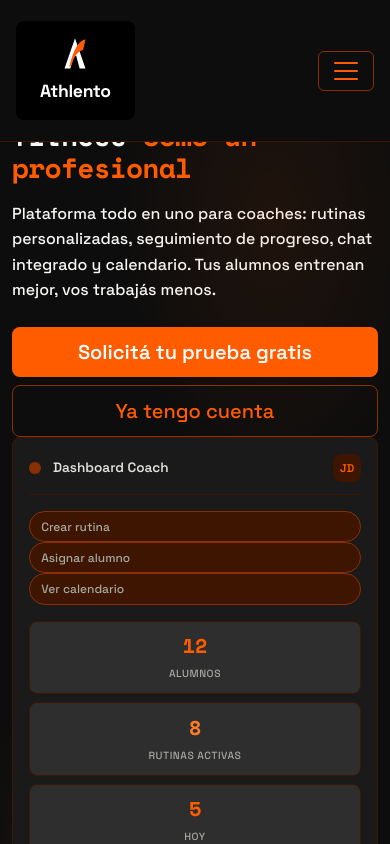
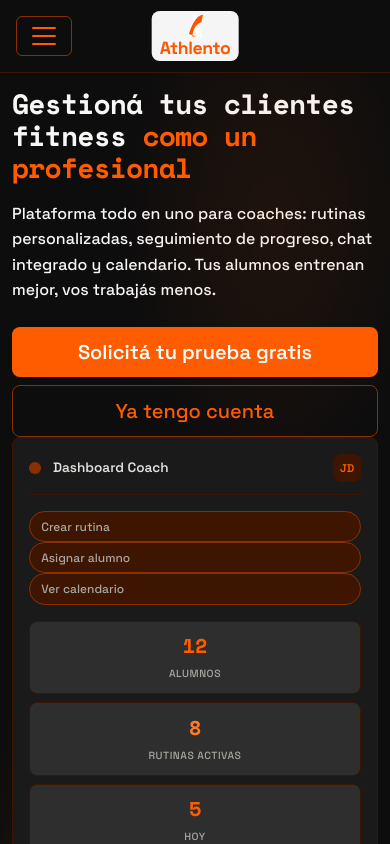
Before and after one commit to FDenisienia/Fitness, a React (Vite) app: page / in a window 390 px wide. Shown: the top 844 px of the page. Built offline with nearby package versions, Linux system fonts and the light colour scheme; no server answers.

Commit message:
Logo: compacto en header, centrado en mobile, colores blanco/naranja
Made-with: Cursor

```diff
--- a/src/components/AthlentoLogo.jsx
+++ b/src/components/AthlentoLogo.jsx
@@ -1,8 +1,8 @@
 import React from 'react';
 
 /**
- * Logo Athlento - icono estilizado A con swoosh naranja
- * Diseño: fondo blanco/gris claro + naranja (#FF5C00)
+ * Logo Athlento - A estilizada: blanco + naranja (#FF5500)
+ * Base blanca con cutout, swoosh naranja curvo + pata derecha
  */
 function LogoIcon({ className, size = 48 }) {
   return (
@@ -13,15 +13,15 @@ function LogoIcon({ className, size = 48 }) {
       className={className}
       aria-hidden="true"
     >
-      {/* Base blanca: A con triángulo superior y pata izquierda */}
+      {/* Base blanca: A con triángulo y cutout central (barra horizontal) */}
       <path
         fill="#FFFFFF"
-        d="M24 2 L6 54 L16 54 L22 32 L26 32 L32 54 L42 54 Z M20 24 L28 24 L24 16 Z"
+        d="M24 0 L4 56 L18 56 L22 36 L26 36 L30 56 L44 56 Z M20 26 L28 26 L24 18 Z"
       />
-      {/* Swoosh naranja: arco dinámico + pata derecha del A */}
+      {/* Swoosh naranja: arco curvo ascendente + pata diagonal derecha */}
       <path
-        fill="var(--orange, #FF5C00)"
-        d="M14 52 Q24 8 42 4 L38 22 Q24 26 18 48 Z"
+        fill="#FF5500"
+        d="M10 48 Q24 4 44 2 L40 20 Q26 24 20 44 L18 54 L28 54 Z"
       />
     </svg>
   );
@@ -29,30 +29,16 @@ function LogoIcon({ className, size = 48 }) {
 
 /**
  * Logo completo: icono + texto "Athlento"
- * Variante: full (fondo negro, centrado) | inline (para navbar)
+ * Colores: blanco + naranja #FF5500, fondo gris claro #F5F5F5
  */
-export default function AthlentoLogo({ variant = 'full', size = 'md', className = '' }) {
-  const iconSizes = { sm: 28, md: 36, lg: 48 };
+export default function AthlentoLogo({ size = 'md', className = '' }) {
+  const iconSizes = { xs: 20, sm: 28, md: 36, lg: 48 };
   const iconSize = iconSizes[size] ?? iconSizes.md;
-
-  const content = (
-    <>
-      <LogoIcon size={iconSize} />
-      <span className="athlento-logo-text">Athlento</span>
-    </>
-  );
-
-  if (variant === 'inline') {
-    return (
-      <div className={`athlento-logo athlento-logo--inline ${className}`}>
-        {content}
-      </div>
-    );
-  }
 
   return (
     <div className={`athlento-logo athlento-logo--full ${className}`}>
-      {content}
+      <LogoIcon size={iconSize} />
+      <span className="athlento-logo-text">Athlento</span>
     </div>
   );
 }
--- a/src/components/PublicLayout.jsx
+++ b/src/components/PublicLayout.jsx
@@ -32,7 +32,7 @@ export default function PublicLayout() {
         >
           <Container fluid className="px-3 px-lg-4">
             <Navbar.Brand as={Link} to="/" className="d-flex align-items-center">
-              <AthlentoLogo variant="full" size="sm" />
+              <AthlentoLogo size="xs" />
             </Navbar.Brand>
             <Navbar.Toggle aria-controls="public-nav" />
             <Navbar.Collapse id="public-nav" className="navbar-landing-collapse">
@@ -67,7 +67,7 @@ export default function PublicLayout() {
       <Navbar expand="lg" className="navbar-landing py-3" collapseOnSelect>
         <Container fluid className="px-3 px-lg-4">
           <Navbar.Brand as={Link} to="/" className="d-flex align-items-center">
-            <AthlentoLogo variant="full" size="sm" />
+            <AthlentoLogo size="xs" />
           </Navbar.Brand>
           <Navbar.Toggle aria-controls="public-nav" />
           <Navbar.Collapse id="public-nav" className="justify-content-end">
--- a/src/components/SidebarLayout.jsx
+++ b/src/components/SidebarLayout.jsx
@@ -78,7 +78,7 @@ export default function SidebarLayout({ basePath, role }) {
         aria-hidden="true"
       />
 
-      {/* Header móvil - ancho completo, sin superposiciones */}
+      {/* Header móvil - ancho completo, logo centrado */}
       <header className="mobile-header">
         <button
           type="button"
@@ -91,12 +91,15 @@ export default function SidebarLayout({ basePath, role }) {
           <span className="sidebar-toggle-bar" />
           <span className="sidebar-toggle-bar" />
         </button>
-        <AthlentoLogo variant="full" size="sm" className="mobile-header-brand" />
+        <div className="mobile-header-brand-wrap">
+          <AthlentoLogo size="xs" className="mobile-header-brand" />
+        </div>
+        <div className="mobile-header-spacer" aria-hidden="true" />
       </header>
 
       <aside className={`sidebar ${sidebarOpen ? 'sidebar-open' : ''}`}>
         <div className="sidebar-brand">
-          <AthlentoLogo variant="full" size="sm" />
+          <AthlentoLogo size="sm" />
         </div>
         <Nav className="flex-column sidebar-nav py-3">
           {items.map(({ to, label, exact }) => (
--- a/src/styles/index.css
+++ b/src/styles/index.css
@@ -342,11 +342,24 @@ a {
   border-bottom: 0.5px solid var(--border-subtle);
 }
 
+.mobile-header-brand-wrap {
+  flex: 1;
+  display: flex;
+  justify-content: center;
+  align-items: center;
+  min-width: 0;
+}
+
 .mobile-header-brand {
   color: var(--white-pure);
   font-weight: 700;
   font-size: 1.1rem;
   font-family: var(--font-display);
+}
+
+.mobile-header-spacer {
+  width: var(--touch-min);
+  flex-shrink: 0;
 }
 
 .sidebar-toggle {
--- a/src/styles/landing.css
+++ b/src/styles/landing.css
@@ -826,6 +826,29 @@ html {
   margin-left: auto;
 }
 
+/* Logo centrado en navbar móvil (landing, login, registro) */
+@media (max-width: 991px) {
+  .navbar-landing .container {
+    position: relative;
+  }
+  .navbar-landing .navbar-brand {
+    position: absolute;
+    left: 50%;
+    transform: translateX(-50%);
+  }
+  .navbar-landing .navbar-toggler {
+    position: relative;
+    z-index: 1;
+  }
+}
+
+@media (min-width: 992px) {
+  .navbar-landing .navbar-brand {
+    position: static;
+    transform: none;
+  }
+}
+
 /* Mobile First adjustments */
 @media (max-width: 767px) {
   .landing-hero {
--- a/src/styles/logo.css
+++ b/src/styles/logo.css
@@ -8,21 +8,35 @@
 }
 
 .athlento-logo--full {
-  background: #000000;
+  background: #F5F5F5;
   padding: 1rem 1.5rem;
   border-radius: var(--radius-md);
 }
 
-.athlento-logo--inline {
-  flex-direction: row;
-  gap: 0.75rem;
+/* Logo compacto en header/navbar - no agranda el header */
+.navbar-brand .athlento-logo,
+.mobile-header .athlento-logo {
+  padding: 0.2rem 0.5rem;
+  gap: 0.15rem;
+  flex-shrink: 0;
+}
+
+.navbar-brand .athlento-logo--full,
+.mobile-header .athlento-logo--full {
+  padding: 0.2rem 0.5rem;
+}
+
+.navbar-brand .athlento-logo-text,
+.mobile-header .athlento-logo-text {
+  font-size: 0.75rem;
+  line-height: 1;
 }
 
 .athlento-logo-text {
   font-family: var(--font-body);
   font-weight: 700;
   font-size: 1.25rem;
-  color: #FFFFFF;
+  color: #FF5500;
   letter-spacing: -0.02em;
 }
 
@@ -30,31 +44,19 @@
   font-size: 1.1rem;
 }
 
-.athlento-logo--inline .athlento-logo-text {
-  font-size: 1.15rem;
-}
-
 /* Logo en contextos específicos */
-.mobile-header .athlento-logo {
-  padding: 0.4rem 0.6rem;
-}
-
-.mobile-header .athlento-logo--full {
-  padding: 0.35rem 0.6rem;
-}
-
 .sidebar-brand .athlento-logo {
   width: 100%;
 }
 
 .landing-footer-brand .athlento-logo--full {
-  background: rgba(0, 0, 0, 0.3);
+  background: rgba(245, 245, 245, 0.15);
 }
 
 .landing-footer-brand:hover .athlento-logo--full {
-  background: rgba(0, 0, 0, 0.5);
+  background: rgba(245, 245, 245, 0.25);
 }
 
 .landing-footer-brand .athlento-logo-text {
-  color: var(--white-pure);
+  color: #FF5500;
 }
```
